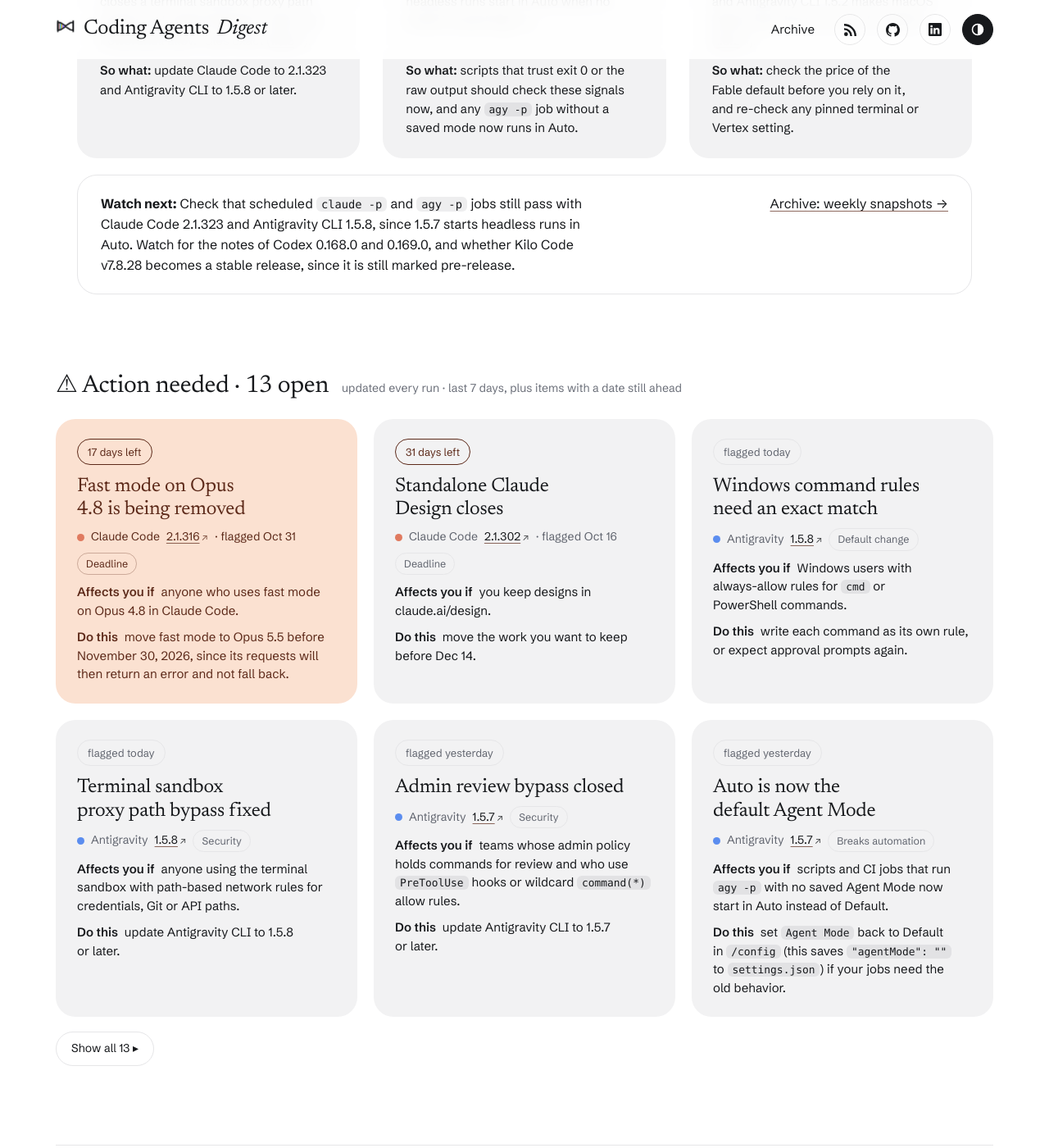
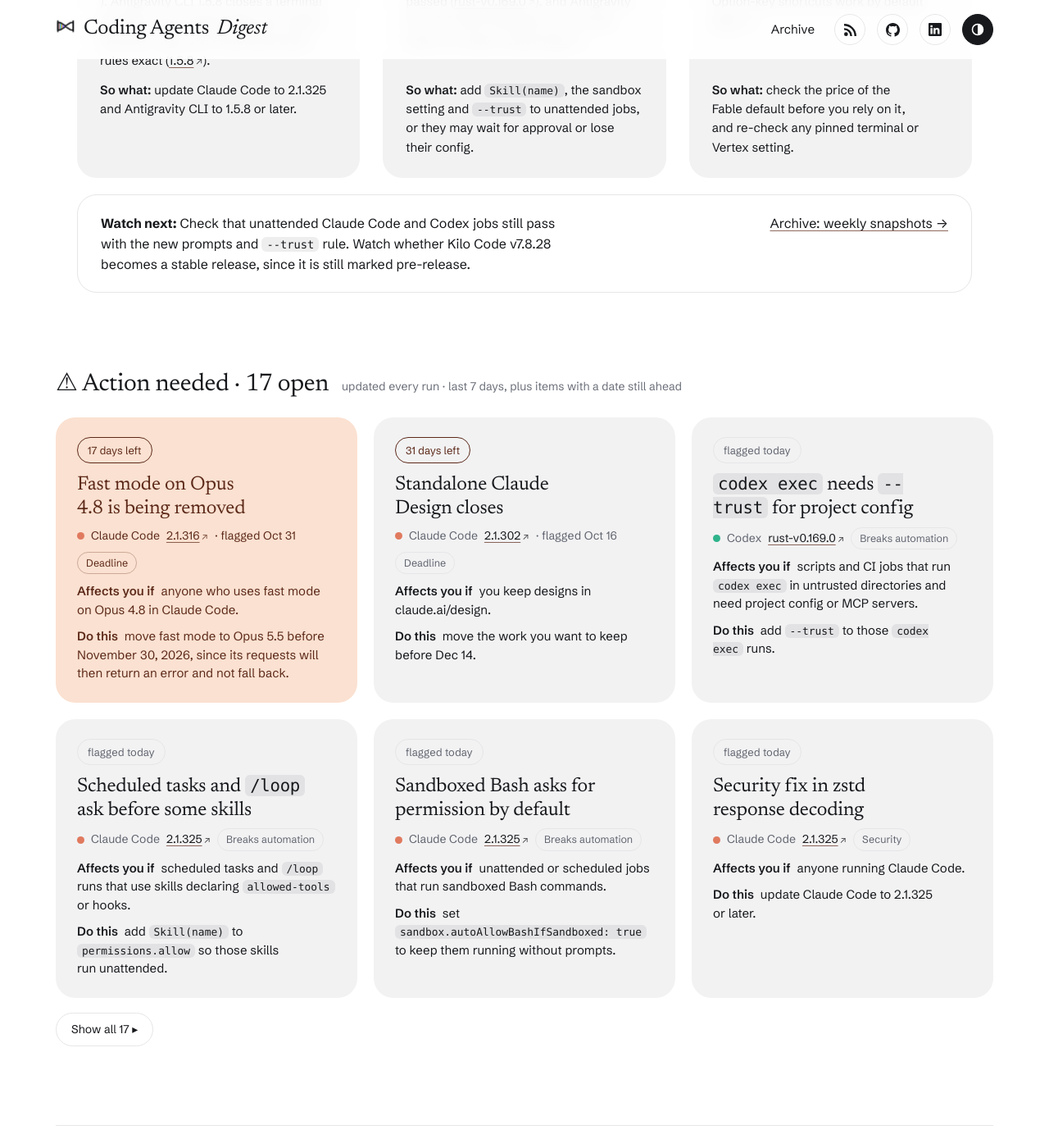
Before and after one commit to IbrahimSobh/coding-agents-digest, a Jekyll site: the page built from docs/index.html, in a window 1280 px wide and 1400 px high, scrolled down 3488 px. Shown: the whole window at 82% size. Built offline with Jekyll 4.4.1, drawn with Linux system fonts in a browser that asks for light colours; some of the changed text lies outside the part shown.

Commit message:
Check 2026-11-13 23:41: Claude Code, Codex CLI
Co-Authored-By: Claude Haiku 5.5 <noreply@anthropic.com>
Claude-Session: https://claude.ai/code/session_01FsAJhAe2pmDts1mzRV4jAk

```diff
--- a/docs/_data/actions.json
+++ b/docs/_data/actions.json
@@ -375,5 +375,57 @@
   "flagged": "2026-11-13",
   "category": "default-change",
   "dismissed": false
+ },
+ {
+  "id": "claude-code-2.1.325-zstd-security-fix",
+  "tool": "claude-code",
+  "version": "2.1.325",
+  "url": "https://github.com/anthropics/claude-code/releases/tag/v2.1.325",
+  "title": "Security fix in zstd response decoding",
+  "affects": "anyone running Claude Code.",
+  "do": "update Claude Code to 2.1.325 or later.",
+  "deadline": null,
+  "flagged": "2026-11-13",
+  "category": "security",
+  "dismissed": false
+ },
+ {
+  "id": "claude-code-2.1.325-sandbox-bash-prompts",
+  "tool": "claude-code",
+  "version": "2.1.325",
+  "url": "https://github.com/anthropics/claude-code/releases/tag/v2.1.325",
+  "title": "Sandboxed Bash asks for permission by default",
+  "affects": "unattended or scheduled jobs that run sandboxed Bash commands.",
+  "do": "set `sandbox.autoAllowBashIfSandboxed: true` to keep them running without prompts.",
+  "deadline": null,
+  "flagged": "2026-11-13",
+  "category": "breaks-automation",
+  "dismissed": false
+ },
+ {
+  "id": "claude-code-2.1.325-scheduled-skill-prompts",
+  "tool": "claude-code",
+  "version": "2.1.325",
+  "url": "https://github.com/anthropics/claude-code/releases/tag/v2.1.325",
+  "title": "Scheduled tasks and `/loop` ask before some skills",
+  "affects": "scheduled tasks and `/loop` runs that use skills declaring `allowed-tools` or hooks.",
+  "do": "add `Skill(name)` to `permissions.allow` so those skills run unattended.",
+  "deadline": null,
+  "flagged": "2026-11-13",
+  "category": "breaks-automation",
+  "dismissed": false
+ },
+ {
+  "id": "codex-rust-v0.169.0-exec-trust-flag",
+  "tool": "codex",
+  "version": "rust-v0.169.0",
+  "url": "https://github.com/openai/codex/releases/tag/rust-v0.169.0",
+  "title": "`codex exec` needs `--trust` for project config",
+  "affects": "scripts and CI jobs that run `codex exec` in untrusted directories and need project config or MCP servers.",
+  "do": "add `--trust` to those `codex exec` runs.",
+  "deadline": null,
+  "flagged": "2026-11-13",
+  "category": "breaks-automation",
+  "dismissed": false
  }
 ]
--- a/docs/_data/brief.json
+++ b/docs/_data/brief.json
@@ -1,20 +1,20 @@
 {
- "updated": "2026-11-13T08:42+02:00",
- "updated_label": "Nov 13, 08:42",
+ "updated": "2026-11-13T23:41+02:00",
+ "updated_label": "Nov 13, 23:41",
  "window": "Nov 6 to Nov 13, 2026",
- "headline": "Claude Code 2.1.323 and Antigravity CLI 1.5.8 close more permission and sandbox gaps, on top of a week of new defaults.",
+ "headline": "Claude Code 2.1.325 fixes a security issue and asks before sandboxed Bash; Codex 0.169.0 needs --trust for exec runs.",
  "themes": [
   {
    "tag": "Security",
    "title": "Permission and sandbox holes closed",
-   "facts": "Claude Code 2.1.319 closes a Bash permission bypass and a sandbox escape when creating a worktree ([2.1.319](https://github.com/anthropics/claude-code/releases/tag/v2.1.319)), and 2.1.323 fixes a Bash `rm` check that skipped the dangerous-removal prompt ([2.1.323](https://github.com/anthropics/claude-code/releases/tag/v2.1.323)). Antigravity CLI 1.5.8 closes a terminal sandbox proxy path bypass and makes Windows `cmd` and PowerShell allow rules exact ([1.5.8](https://github.com/google-antigravity/antigravity-cli/releases/tag/1.5.8)).",
-   "so_what": "update Claude Code to 2.1.323 and Antigravity CLI to 1.5.8 or later."
+   "facts": "Claude Code 2.1.319 closes a Bash permission bypass and a sandbox escape when creating a worktree ([2.1.319](https://github.com/anthropics/claude-code/releases/tag/v2.1.319)), 2.1.323 fixes a Bash `rm` check that skipped the dangerous-removal prompt ([2.1.323](https://github.com/anthropics/claude-code/releases/tag/v2.1.323)), and 2.1.325 fixes a security issue in zstd response decoding ([2.1.325](https://github.com/anthropics/claude-code/releases/tag/v2.1.325)). Antigravity CLI 1.5.8 closes a terminal sandbox proxy path bypass and makes Windows `cmd` and PowerShell allow rules exact ([1.5.8](https://github.com/google-antigravity/antigravity-cli/releases/tag/1.5.8)).",
+   "so_what": "update Claude Code to 2.1.325 and Antigravity CLI to 1.5.8 or later."
   },
   {
-   "tag": "Headless",
-   "title": "Headless runs get new exit codes, denials and defaults",
-   "facts": "Claude Code 2.1.319 makes `claude -p` exit 1 when auto mode refuses actions, where it used to exit 0 ([2.1.319](https://github.com/anthropics/claude-code/releases/tag/v2.1.319)). Antigravity CLI 1.5.2 denies some `-p` requests that use `--dangerously-skip-permissions` ([1.5.2](https://github.com/google-antigravity/antigravity-cli/releases/tag/1.5.2)), and 1.5.7 makes headless runs start in Auto when no mode is saved ([1.5.7](https://github.com/google-antigravity/antigravity-cli/releases/tag/1.5.7)).",
-   "so_what": "scripts that trust exit 0 or the raw output should check these signals now, and any `agy -p` job without a saved mode now runs in Auto."
+   "tag": "Unattended",
+   "title": "Unattended runs now need explicit trust",
+   "facts": "Claude Code 2.1.325 makes scheduled tasks and `/loop` ask before running a skill with `allowed-tools` or hooks, and sandboxed Bash asks by default ([2.1.325](https://github.com/anthropics/claude-code/releases/tag/v2.1.325)). Codex 0.169.0 keeps project config and MCP servers off in untrusted directories for `codex exec` unless `--trust` is passed ([rust-v0.169.0](https://github.com/openai/codex/releases/tag/rust-v0.169.0)), and Antigravity CLI 1.5.7 starts headless runs in Auto when no mode is saved ([1.5.7](https://github.com/google-antigravity/antigravity-cli/releases/tag/1.5.7)).",
+   "so_what": "add `Skill(name)`, the sandbox setting and `--trust` to unattended jobs, or they may wait for approval or lose their config."
   },
   {
    "tag": "Defaults",
@@ -23,5 +23,5 @@
    "so_what": "check the price of the Fable default before you rely on it, and re-check any pinned terminal or Vertex setting."
   }
  ],
- "watch_next": "Check that scheduled `claude -p` and `agy -p` jobs still pass with Claude Code 2.1.323 and Antigravity CLI 1.5.8, since 1.5.7 starts headless runs in Auto. Watch for the notes of Codex 0.168.0 and 0.169.0, and whether Kilo Code v7.8.28 becomes a stable release, since it is still marked pre-release."
+ "watch_next": "Check that unattended Claude Code and Codex jobs still pass with the new prompts and `--trust` rule. Watch whether Kilo Code v7.8.28 becomes a stable release, since it is still marked pre-release."
 }
--- a/docs/_data/headlines.json
+++ b/docs/_data/headlines.json
@@ -233,5 +233,10 @@
   "updated": "2026-11-13T08:42+02:00",
   "window": "Nov 6 to Nov 13, 2026",
   "headline": "Claude Code 2.1.323 and Antigravity CLI 1.5.8 close more permission and sandbox gaps, on top of a week of new defaults."
+ },
+ {
+  "updated": "2026-11-13T23:41+02:00",
+  "window": "Nov 6 to Nov 13, 2026",
+  "headline": "Claude Code 2.1.325 fixes a security issue and asks before sandboxed Bash; Codex 0.169.0 needs --trust for exec runs."
  }
 ]
--- a/docs/_data/releases.json
+++ b/docs/_data/releases.json
@@ -453,5 +453,15 @@
   "tool": "antigravity-cli",
   "tag": "1.5.8",
   "date": "2026-11-13"
+ },
+ {
+  "tool": "claude-code",
+  "tag": "v2.1.325",
+  "date": "2026-11-13"
+ },
+ {
+  "tool": "codex",
+  "tag": "rust-v0.169.0",
+  "date": "2026-11-13"
  }
 ]
--- /dev/null
+++ b/docs/digests/2026-11-13-2341.md
@@ -0,0 +1,36 @@
+---
+layout: digest
+title: "Check: Nov 13, 2026, 23:41"
+date: 2026-11-13 23:41:00 +0200
+run: "Nov 13, 2026, 23:41 (Cairo)"
+since: "Nov 13, 2026, 08:42"
+quiet: false
+summary: "Claude Code 2.1.325 fixes a security issue and asks before sandboxed Bash; Codex 0.169.0 needs --trust for exec runs."
+---
+Claude Code, Codex CLI · 2 releases, 94 bug fixes
+
+### Claude Code
+- ⚠️ **Security fix in zstd response decoding** (2.1.325). Update Claude Code to 2.1.325 or later. [Source](https://github.com/anthropics/claude-code/releases/tag/v2.1.325)
+- ⚠️ **Sandboxed Bash asks for permission by default** (2.1.325). Set `sandbox.autoAllowBashIfSandboxed: true` to keep running sandboxed commands without prompts, or unattended jobs may wait for approval. [Source](https://github.com/anthropics/claude-code/releases/tag/v2.1.325)
+- ⚠️ **Scheduled tasks and `/loop` ask before some skills** (2.1.325). A skill that declares `allowed-tools` or hooks now asks first, so add `Skill(name)` to `permissions.allow` to run it unattended. [Source](https://github.com/anthropics/claude-code/releases/tag/v2.1.325)
+- **Bash allow rules run the program they name** (2.1.325). A case where a Bash allow rule could run a different program is fixed, and some compound commands that could run without asking now ask first. [Source](https://github.com/anthropics/claude-code/releases/tag/v2.1.325)
+- **Subagents cut off at the output limit retry** (2.1.325). They are asked for the whole answer again, more briefly, instead of returning only the end of it. [Source](https://github.com/anthropics/claude-code/releases/tag/v2.1.325)
+- Bug fixes: 88 (count from the notes).
+
+### Antigravity CLI
+- No updates since Nov 13, 2026, 08:42.
+
+### Codex CLI
+- ⚠️ **`codex exec` needs `--trust` for project config** (rust-v0.169.0). In untrusted directories it keeps project configuration and MCP servers disabled unless `--trust` is passed, so add it to runs that need them. [Source](https://github.com/openai/codex/releases/tag/rust-v0.169.0)
+- **Side-chat tabs in the terminal workspace** (rust-v0.169.0). The opt-in terminal workspace gets multiple side-chat tabs, and saved local chats survive restarts. [Source](https://github.com/openai/codex/releases/tag/rust-v0.169.0)
+- **Custom model providers from the terminal** (rust-v0.169.0). You can add or edit custom model providers from the terminal. [Source](https://github.com/openai/codex/releases/tag/rust-v0.169.0)
+- Bug fixes: 6 (count from the notes).
+
+### Kilo Code
+- No updates since Nov 13, 2026, 08:42.
+
+### OpenCode
+- No updates since Nov 13, 2026, 08:42.
+
+### Across tools
+- **Unattended runs get stricter trust checks.** Claude Code 2.1.325 makes scheduled tasks ask before some skills run and sandboxed Bash ask by default, and Codex 0.169.0 makes `codex exec` ignore project config in untrusted directories unless `--trust` is passed. Sources: [Claude Code](https://github.com/anthropics/claude-code/releases/tag/v2.1.325), [Codex CLI](https://github.com/openai/codex/releases/tag/rust-v0.169.0)
```
Also changed, not shown: task/state.json (+6 -6 lines).
